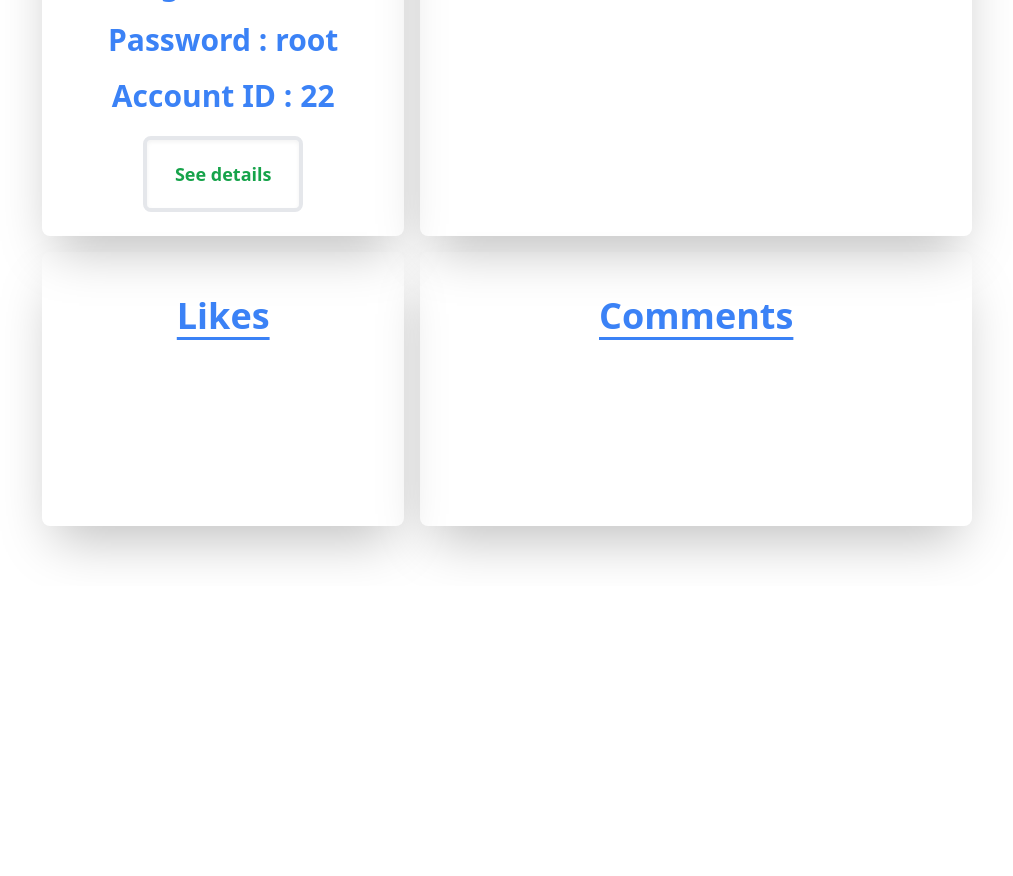
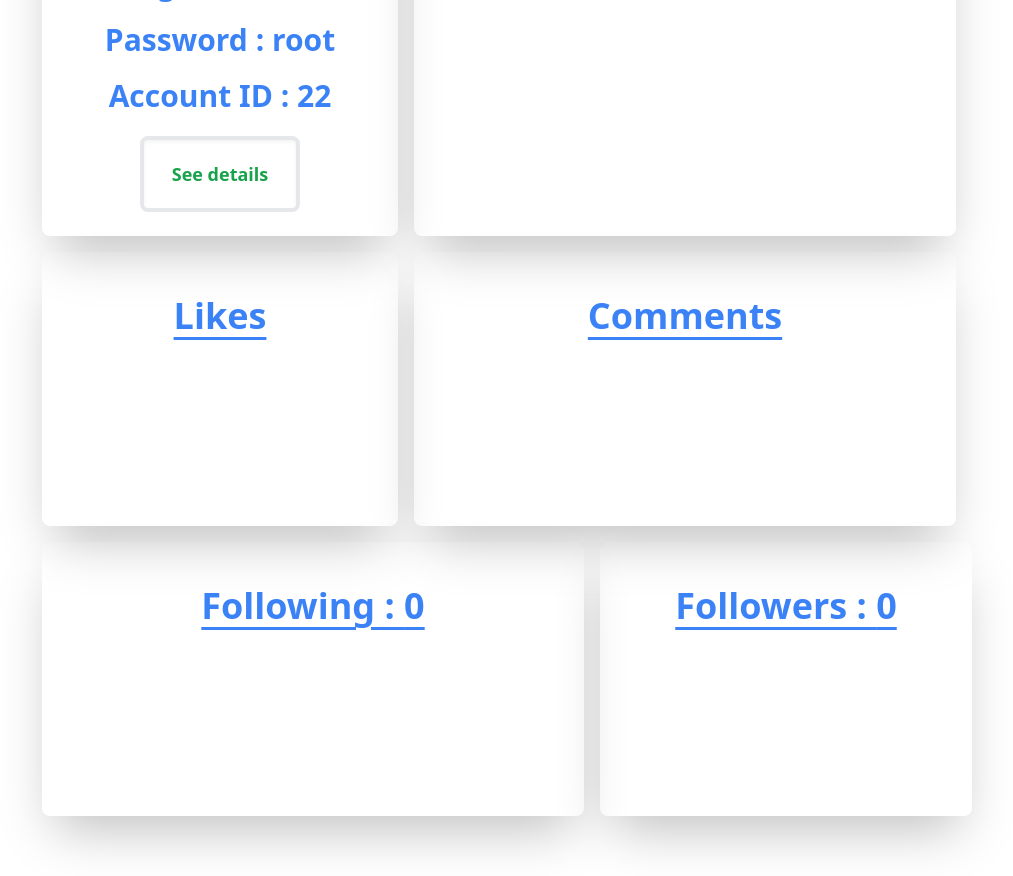
Before and after one commit to OskarProgrammer/Social-Media, a React (Vite) app: page /account in a window 1280 px wide. Shown: the part 480-1356 px from the top of the page, without its empty margins (133-1146 px from the left). Before the commit the page ends 1066 px from the top, so only its background shows below. Built offline with nearby package versions, Linux system fonts and the light colour scheme; data requests are answered from the project's data file.

Commit message:
Creating followersTab and followingTab

```diff
--- /dev/null
+++ b/src/components/FollowersInfoTab.jsx
@@ -0,0 +1,15 @@
+
+
+export const FollowersInfoTab = (props) => {
+
+    // getting currentUser
+    const currentUser = props.currentUser
+
+    return (
+        <div className="card col-span-full lg:sm:col-span-3 lg:sm:row-span-3 lg:sm:col-start-4 lg:sm:row-start-8">
+                <div className="content lg:sm:text-4xl text-3xl">
+                    <p>Followers : {currentUser.followers.length}</p>
+                </div>
+        </div>
+    )
+}
--- /dev/null
+++ b/src/components/FollowingInfoTab.jsx
@@ -0,0 +1,14 @@
+
+export const FollowingInfoTab = (props) => {
+
+    // getting currentUser from props
+    const currentUser = props.currentUser
+
+    return (
+        <div className="card col-span-full lg:sm:col-span-3 lg:sm:row-span-3 lg:sm:col-start-1 lg:sm:row-start-8">
+            <div className="content lg:sm:text-4xl text-3xl">
+                <p>Following : {currentUser.following.length}</p>
+            </div>
+        </div>
+    )
+}
--- a/src/pages/AccountMainPage.jsx
+++ b/src/pages/AccountMainPage.jsx
@@ -1,6 +1,5 @@
 
 // importing api functions
-import axios from "axios"
 import { getCurrentUserInfo } from "../api_functions/functions"
 
 // importing components
@@ -9,6 +8,9 @@ import { CommentsInfoTab } from "../components/CommentsInfoTab"
 import { LikesInfoTab } from "../components/LikesInfoTab"
 import { PostsInfoTab } from "../components/PostsInfoTab"
 import { UserInfoTab } from "../components/UserInfoTab"
+import { FollowingInfoTab } from "../components/FollowingInfoTab"
+import { FollowersInfoTab } from "../components/FollowersInfoTab"
+
 
 // importing functions and components from react library
 import { useLoaderData } from "react-router-dom"
@@ -53,6 +55,10 @@ export const AccountMainPage = () => {
 
             <CommentsInfoTab />
 
+            <FollowingInfoTab currentUser={currentUser}/>
+
+            <FollowersInfoTab currentUser={currentUser}/>
+
         </div>
     )
 }
--- a/src/pages/RegisterPage.jsx
+++ b/src/pages/RegisterPage.jsx
@@ -64,7 +64,9 @@ export const registerAction = async ( { request } ) => {
     const newUser = {
         id : crypto.randomUUID(),
         login : login,
-        password : password
+        password : password,
+        followers : [],
+        following : [],
     }
 
     try {
```
